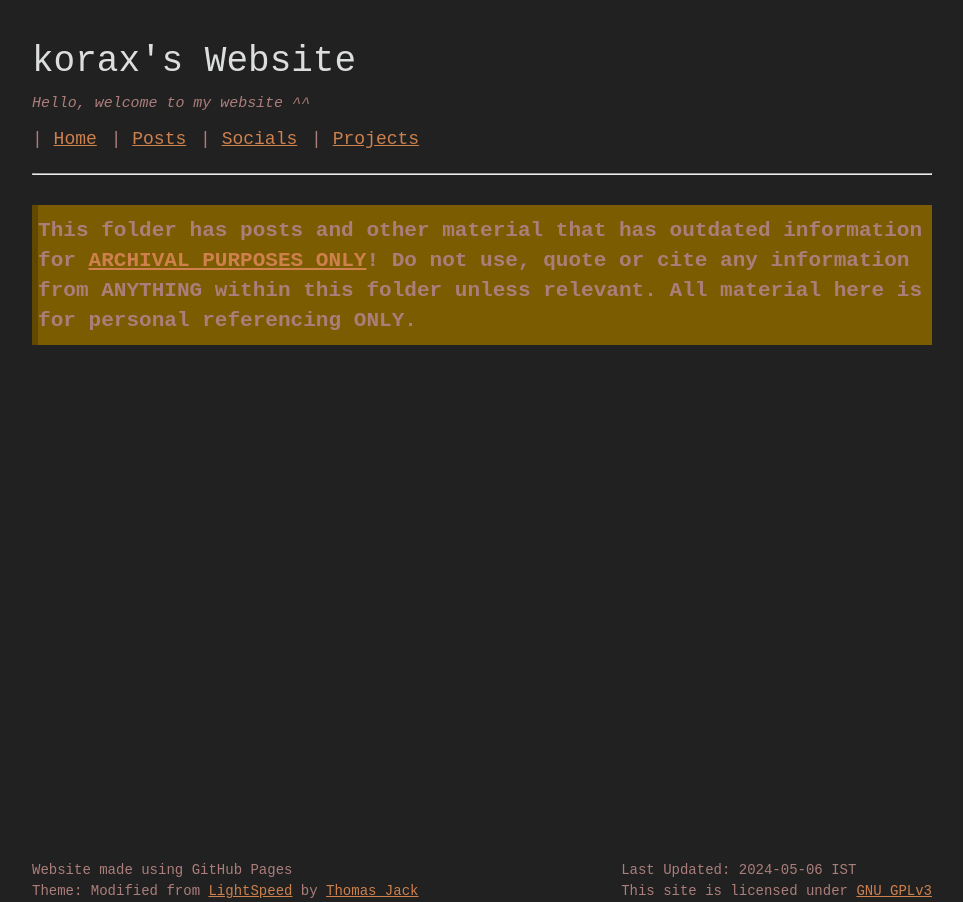
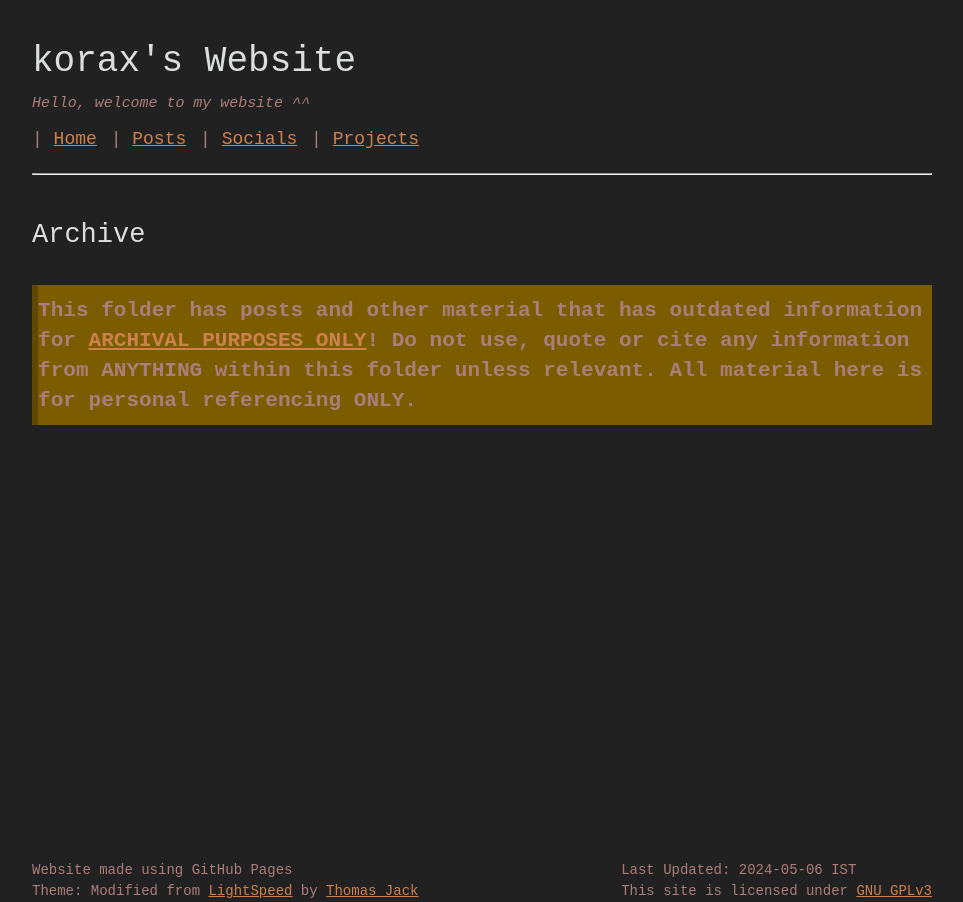
Before and after one commit to koraxial/koraxial.github.io, a Jekyll site: the page built from archive/index.html, in a window 1280 px wide. Shown: the whole page, without its empty margins (158-1121 px from the left). Built offline with Jekyll 4.4.1, drawn with Linux system fonts in a browser that asks for light colours.

Commit message:
Update index.html

```diff
--- a/archive/index.html
+++ b/archive/index.html
@@ -3,6 +3,8 @@ layout: default
 title: ARCHIVE
 ---
 
+<h2>Archive</h2>
+</br>
 <div class="warning">
 <h3>This folder has posts and other material that has outdated information for <a href="">ARCHIVAL PURPOSES ONLY</a>!
   Do not use, quote or cite any information from ANYTHING within this folder unless relevant. All material here is for personal referencing ONLY. </h3>
```
